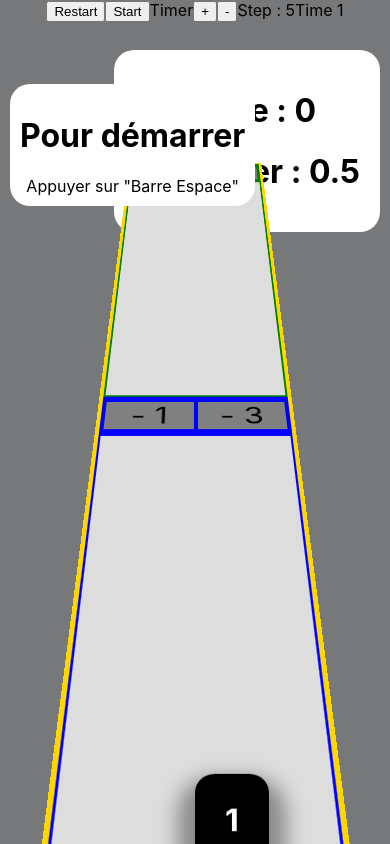
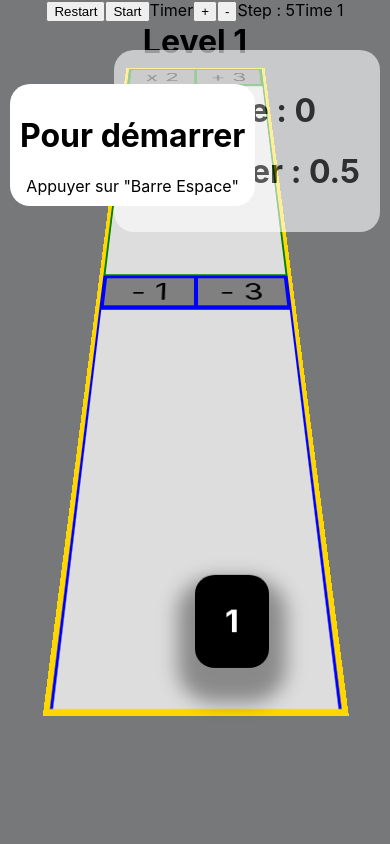
Before and after one commit to Fab-Ger/mathRunner, a React (Create React App) app: page / in a window 390 px wide. Shown: the top 844 px of the page. Built offline with nearby package versions, Linux system fonts and the light colour scheme.

Commit message:
touchMobile + resize

```diff
--- a/package.json
+++ b/package.json
@@ -1,6 +1,7 @@
 {
   "name": "compurunner",
   "version": "0.1.0",
+  "homepage": "./",
   "private": true,
   "dependencies": {
     "@testing-library/jest-dom": "^5.16.4",
--- a/src/App.css
+++ b/src/App.css
@@ -3,6 +3,7 @@ body{
 }
 
 .App {
+  height:100vh;
   text-align: center;
   background-color: #77787a;
   -webkit-touch-callout: none; /* iOS Safari */
--- a/src/component/displays/GameDisplay.js
+++ b/src/component/displays/GameDisplay.js
@@ -8,6 +8,7 @@ const GameDisplay = () => {
       right: 10,
       top: 50,
       background: 'white',
+      opacity: 0.6,
       borderRadius: 20,
       padding: 20
     }
--- a/src/component/playField/Chunk.js
+++ b/src/component/playField/Chunk.js
@@ -11,9 +11,9 @@ const Chunk = ({ chunk, pos, RoadHeight, nbChunk }) => {
   const { state: timer, TimerContextFn } = useTimer()
   const { state: { chunks, reset, fightingChunk }, GameContextFn } = useGame()
 
-  const h = RoadHeight / nbChunk + 10
+  const chunkHeight = RoadHeight ? RoadHeight / nbChunk + 10 : 100
 
-  const position = ((timer.time / 10) + (pos * h)) % (4 * h) - h
+  const position = chunkHeight ? (((timer.time / 10) + (pos * chunkHeight)) % (4 * chunkHeight) - chunkHeight) : 0
 
   useEffect(() => {
     GameContextFn.setChunk({ left: rndFormula(), right: rndFormula() }, pos)
@@ -25,7 +25,7 @@ const Chunk = ({ chunk, pos, RoadHeight, nbChunk }) => {
     chunk: {
       position: 'absolute',
       top: position,
-      height: h,
+      height: chunkHeight,
       width: '100%',
       background: chunk.color,
       display: 'flex',
@@ -59,7 +59,7 @@ const Chunk = ({ chunk, pos, RoadHeight, nbChunk }) => {
     },
     op: {
       position: 'absolute',
-      top: 5 * h / 9
+      top: 5 * chunkHeight / 9
     }
   }
 
@@ -67,19 +67,19 @@ const Chunk = ({ chunk, pos, RoadHeight, nbChunk }) => {
     if (timer.time > 150) {
       const dstToBottom = RoadHeight - position
 
-      if (chosen && position < h) {
+      if (chosen && position < chunkHeight) {
         GameContextFn.setChunk({ left: rndFormula(), right: rndFormula() }, pos)
         setChosen(false)
         setFight(false)
       }
 
-      if (pos === fightingChunk && dstToBottom < 6 * h / 9 && dstToBottom > 5 * h / 9 && !fight) {
+      if (pos === fightingChunk && dstToBottom < 6 * chunkHeight / 9 && dstToBottom > 5 * chunkHeight / 9 && !fight) {
         setFight(true)
         GameContextFn.fight(timer.step)
         TimerContextFn.shiftSpeed(2)
       }
 
-      if (dstToBottom < 2 * h / 9 && dstToBottom > 0 && !chosen) {
+      if (dstToBottom < 2 * chunkHeight / 9 && dstToBottom > 0 && !chosen) {
         setChosen(true)
         GameContextFn.applyChoice(pos)
         pos % 2 && TimerContextFn.shiftSpeed(1)
--- a/src/component/playField/Road.js
+++ b/src/component/playField/Road.js
@@ -1,12 +1,24 @@
 import { useGame } from '../../context/GameContext'
 import Chunk from './Chunk'
 import Player from '../player/Player'
+import { useWindowSize } from '../../utils/view'
+import { useEffect } from 'react'
 
 const Road = () => {
   const { state: { chunks, level } } = useGame()
-  const RoadHeight = 1000
+  const [, height] = useWindowSize()
+  // const { RoadHeight, setRoadHeight } = useState(vh(100))
+  let RoadHeight = height
+  useEffect(() => {
+    // setRoadHeight(height)
+    RoadHeight = height
+  }, [height])
 
   const styles = {
+    title: {
+      fontSize: '2em',
+      fontWeight: 'bold'
+    },
     view: {
       position: 'relative',
       height: RoadHeight,
@@ -27,9 +39,10 @@ const Road = () => {
 
   return (
     <div style={styles.cont}>
-      <h1>
+
+      <div style={styles.title}>
         Level {level}
-      </h1>
+      </div>
       <div style={styles.poss}>
 
         <div style={styles.view}>
--- a/src/component/player/Player.js
+++ b/src/component/player/Player.js
@@ -3,8 +3,8 @@ import { useGame } from '../../context/GameContext'
 
 const Player = () => {
   const { state, GameContextFn } = useGame()
-  const h = 100
-  const w = 50
+  // const h = 100
+  // const w = 50
 
   const styles = {
     player1: {
@@ -21,6 +21,14 @@ const Player = () => {
       boxShadow: '#00000061 0px 20px 20px 17px'
       // perspective: 20
     },
+    playerControl: {
+      position: 'absolute',
+      top: 0,
+      left: 0,
+      bottom: 0,
+      right: 0
+    }
+    /*
     player: {
       borderRadius: 20,
       background: 'black',
@@ -60,22 +68,22 @@ const Player = () => {
     { transform: 'rotateX(90deg) translateZ(' + h / 2 + 'px)' },
     bottom:
     { transform: 'rotateX(-90deg) translateZ(' + h / 2 + 'px)' },
-
-    playerControl: {
-      height: '100%',
-      position: 'absolute',
-      left: 0,
-      bottom: 0,
-      right: 0
-    }
+*/
   }
 
   const ref = useRef(null)
 
   const handleMouseMove = (e) => {
-    if (e.buttons === 1) {
-      const x = e.clientX - ref.current.getBoundingClientRect().left
-      const choice = ((e.pageX / ref.current.offsetWidth) < 0.5) ? 'left' : 'right'
+    let posX
+    if (e.type === 'touchmove') {
+      const touch = e.touches[0] || e.changedTouches[0]
+      posX = touch.pageX
+    } else if (e.type === 'mousemove' && e.buttons === 1) {
+      posX = e.pageX
+    }
+    if (posX) {
+      const x = posX - ref.current.getBoundingClientRect().left
+      const choice = ((posX / ref.current.offsetWidth) < 0.5) ? 'left' : 'right'
       GameContextFn.moveTo(x, choice)
     }
   }
@@ -95,7 +103,7 @@ const Player = () => {
   const pp = <div className='player' style={styles.player1}>{state.val}</div>
   return (
 
-    <div className='player-control' style={styles.playerControl} ref={ref} onMouseMove={handleMouseMove}>
+    <div className='player-control' style={styles.playerControl} ref={ref} onTouchMove={handleMouseMove} onMouseMove={handleMouseMove}>
       {pp}
     </div>
 
--- a/src/page/Game.js
+++ b/src/page/Game.js
@@ -8,11 +8,11 @@ import GameDisplay from '../component/displays/GameDisplay'
 const Game = () => {
   return (
     <div>
+      <TimerConrols />
+      <Road />
       <Message />
       <GameDisplay />
       <EndGame />
-      <TimerConrols />
-      <Road />
     </div>
   )
 }
--- /dev/null
+++ b/src/utils/view.js
@@ -0,0 +1,36 @@
+import { useLayoutEffect, useState } from 'react'
+
+const vh = (v) => {
+  const h = Math.max(document.documentElement.clientHeight, window.innerHeight || 0)
+  return (v * h) / 100
+}
+
+const vw = (v) => {
+  const w = Math.max(document.documentElement.clientWidth, window.innerWidth || 0)
+  return (v * w) / 100
+}
+
+const vmin = (v) => {
+  return Math.min(vh(v), vw(v))
+}
+
+const vmax = (v) => {
+  return Math.max(vh(v), vw(v))
+}
+
+function useWindowSize () {
+  const [size, setSize] = useState([0, 0])
+  useLayoutEffect(() => {
+    function updateSize () {
+      setSize([vw(100), vh(100)])
+    }
+    window.addEventListener('resize', updateSize)
+    updateSize()
+    return () => window.removeEventListener('resize', updateSize)
+  }, [])
+  return size
+}
+
+export {
+  vh, vw, vmin, vmax, useWindowSize
+}
```
Also changed, not shown: public/logo192.png (deleted), public/logo512.png (deleted).
